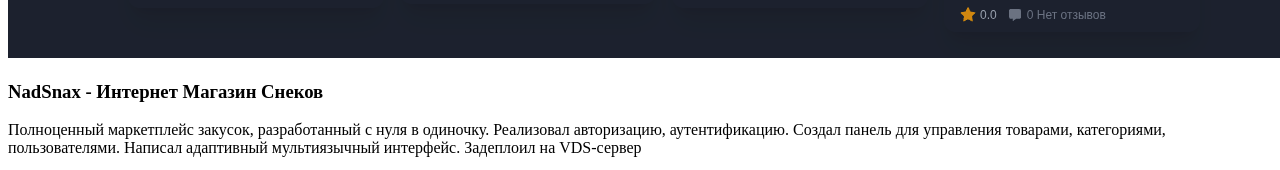
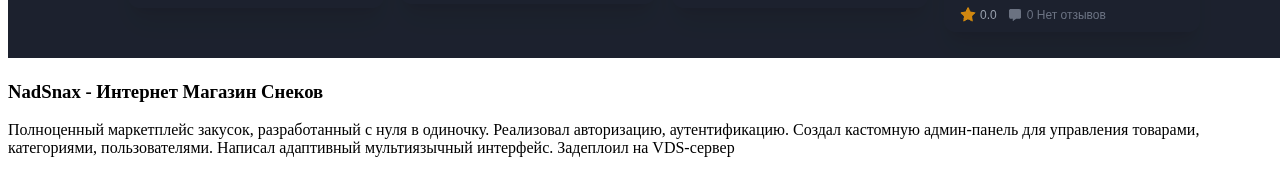
Before and after one commit to RobunGid/RGPersonalAlpha, a website with bundled scripts: page index.html in a window 1280 px wide. Shown: the part 3880-4050 px from the top of the page. Built offline with nearby package versions, Linux system fonts and the light colour scheme.

Commit message:
update nadsnax info

```diff
--- a/index.html
+++ b/index.html
@@ -239,7 +239,7 @@
 						<h3 class="projects--title">NadSnax - Интернет Магазин Снеков</h3>
 						<p class="projects--text">
 							Полноценный маркетплейс закусок, разработанный с нуля в одиночку. Реализовал авторизацию, аутентификацию.
-							Создал панель для управления товарами, категориями, пользователями. Написал адаптивный мультиязычный интерфейс.
+							Создал кастомную админ-панель для управления товарами, категориями, пользователями. Написал адаптивный мультиязычный интерфейс.
 							Задеплоил на VDS-сервер
 						</p>
 						<div class="projects--technologies">
```
